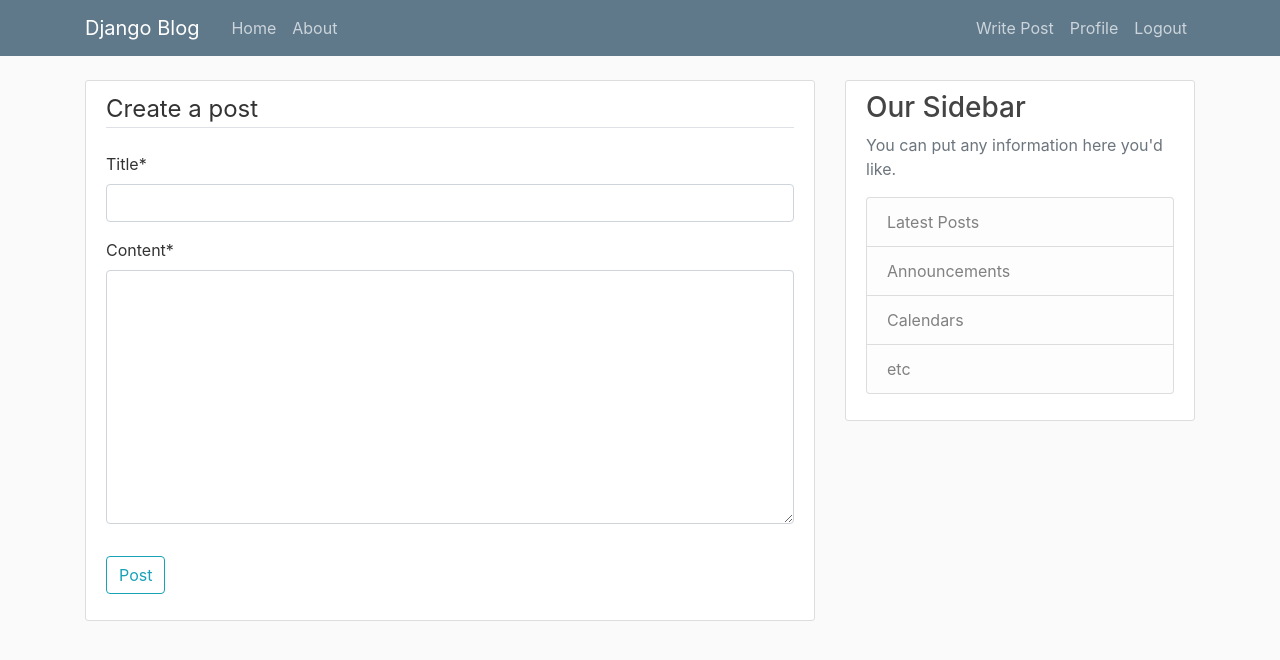
After one commit to alapankar/BarefootBumDjangoBlog, a Django app: page /post/new/ in a window 1280 px wide. The commit adds this page. Shown: the top 660 px of the page. Run offline with Django 3.2, Linux system fonts and the light colour scheme; a user stored in the database is signed in; some libraries are stand-ins or nearby versions.

Commit message:
User profile model updated and crud functionality added

```diff
--- a/blog/models.py
+++ b/blog/models.py
@@ -1,6 +1,7 @@
 from django.db import models
 from django.utils import timezone
 from django.contrib.auth.models import User
+from django.urls import reverse
 
 class Post(models.Model):
     title = models.CharField(max_length=100)
@@ -10,3 +11,6 @@
 
     def __str__(self):
         return self.title
+
+    def get_absolute_url(self):
+        return reverse('post-detail', kwargs={'pk':self.pk})
--- a/blog/templates/blog/base.html
+++ b/blog/templates/blog/base.html
@@ -31,6 +31,7 @@
             <!-- Navbar Right Side -->
             <div class="navbar-nav">
                 {% if user.is_authenticated %}
+                    <a class="nav-item nav-link" href="{% url 'post-create' %}">Write Post</a>
                     <a class="nav-item nav-link" href="{% url 'blog-profile' %}">Profile</a>
                     <a class="nav-item nav-link" href="{% url 'blog-logout' %}">Logout</a>
                 {% else %}
--- a/blog/templates/blog/home.html
+++ b/blog/templates/blog/home.html
@@ -8,7 +8,7 @@
               <a class="mr-2" href="#">{{ post.author }}</a>
               <small class="text-muted">{{ post.date_posted }}</small>
             </div>
-            <h2><a class="article-title" href="#">{{ post.title }}</a></h2>
+            <h2><a class="article-title" href="{% url 'post-detail' post.id %}">{{ post.title }}</a></h2>
             <p class="article-content">{{ post.content }}</p>
           </div>
         </article>
--- /dev/null
+++ b/blog/templates/blog/post_form.html
@@ -0,0 +1,17 @@
+{% extends "blog/base.html" %}
+{% load crispy_forms_tags %}
+{% block content %}
+    <div class="content-section">
+        <form method="POST">
+            {% csrf_token %}
+            <fieldset class="form-group">
+                <legend class="border-bottom mb-4">Create a post</legend>
+                {{ form|crispy}}
+            </fieldset>
+            <div class="form-group">
+                <button class="btn btn-outline-info" type="submit">Post</button>
+            </div>
+        </form>
+
+    </div>
+{% endblock content %}
--- a/blog/urls.py
+++ b/blog/urls.py
@@ -2,9 +2,14 @@
 from . import views
 from users import views as user_views
 from django.contrib.auth import views as auth_views
+from .views import PostListView, PostDetailView, PostCreateView, PostUpdateView, PostDeleteView
 
 urlpatterns = [
-    path('', views.home , name='blog-home'),
+    path('', PostListView.as_view() , name='blog-home'),
+    path('post/<int:pk>/', PostDetailView.as_view() , name='post-detail'),
+    path('post/new/', PostCreateView.as_view() , name='post-create'),
+    path('post/<int:pk>/update/', PostUpdateView.as_view() , name='post-update'),
+    path('post/<int:pk>/delete/', PostDeleteView.as_view() , name='post-delete'),
     path('register/', user_views.register, name='blog-register'),
     path('profile/', user_views.profile, name='blog-profile'),
     path('login/',auth_views.LoginView.as_view(template_name='users/login.html'), name='blog-login'),
--- a/blog/views.py
+++ b/blog/views.py
@@ -1,5 +1,7 @@
 from django.shortcuts import render
+from django.views.generic import ListView, DetailView, CreateView, UpdateView, DeleteView
 from .models import Post
+from django.contrib.auth.mixins import LoginRequiredMixin, UserPassesTestMixin
 # Create your views here.
 
 
@@ -9,5 +11,47 @@
     }
     return render(request, 'blog/home.html', context)
 
+class PostListView(ListView):
+    model=Post
+    context_object_name = 'posts'
+    template_name = 'blog/home.html'
+    ordering = ['-date_posted']
+
+class PostDetailView(DetailView):
+    model=Post
+
+class PostCreateView(LoginRequiredMixin, CreateView):
+    model=Post
+    fields= ['title', 'content']
+
+    def form_valid(self, form):
+        form.instance.author =self.request.user
+        return super().form_valid(form)
+
+class PostUpdateView(LoginRequiredMixin, UserPassesTestMixin, UpdateView):
+    model=Post
+    fields= ['title', 'content']
+
+    def form_valid(self, form):
+        form.instance.author =self.request.user
+        return super().form_valid(form)
+
+    def test_func(self):
+        post=self.get_object()
+        if self.request.user == post.author:
+            return True
+        return False
+
+class PostDeleteView(LoginRequiredMixin, UserPassesTestMixin, DeleteView):
+    model=Post
+    success_url = '/'
+
+    def test_func(self):
+        post = self.get_object()
+        if self.request.user == post.author:
+            return True
+        return False
+
+
 def about(request):
     return render(request, 'blog/about.html', {'title':'About'})
--- a/users/views.py
+++ b/users/views.py
@@ -11,7 +11,7 @@
             form.save()
             username=form.cleaned_data.get('username')
             messages.success(request, f'Account created successfully for {username}')
-            return redirect('blog-home')
+            return redirect('blog-login')
     else:
         form=UserRegisterForm()
 
```
Also changed, not shown: blog/templates/blog/post_confirm_delete.html (added, +18 -0 lines), blog/templates/blog/post_detail.html (added, +18 -0 lines), db.sqlite3.
